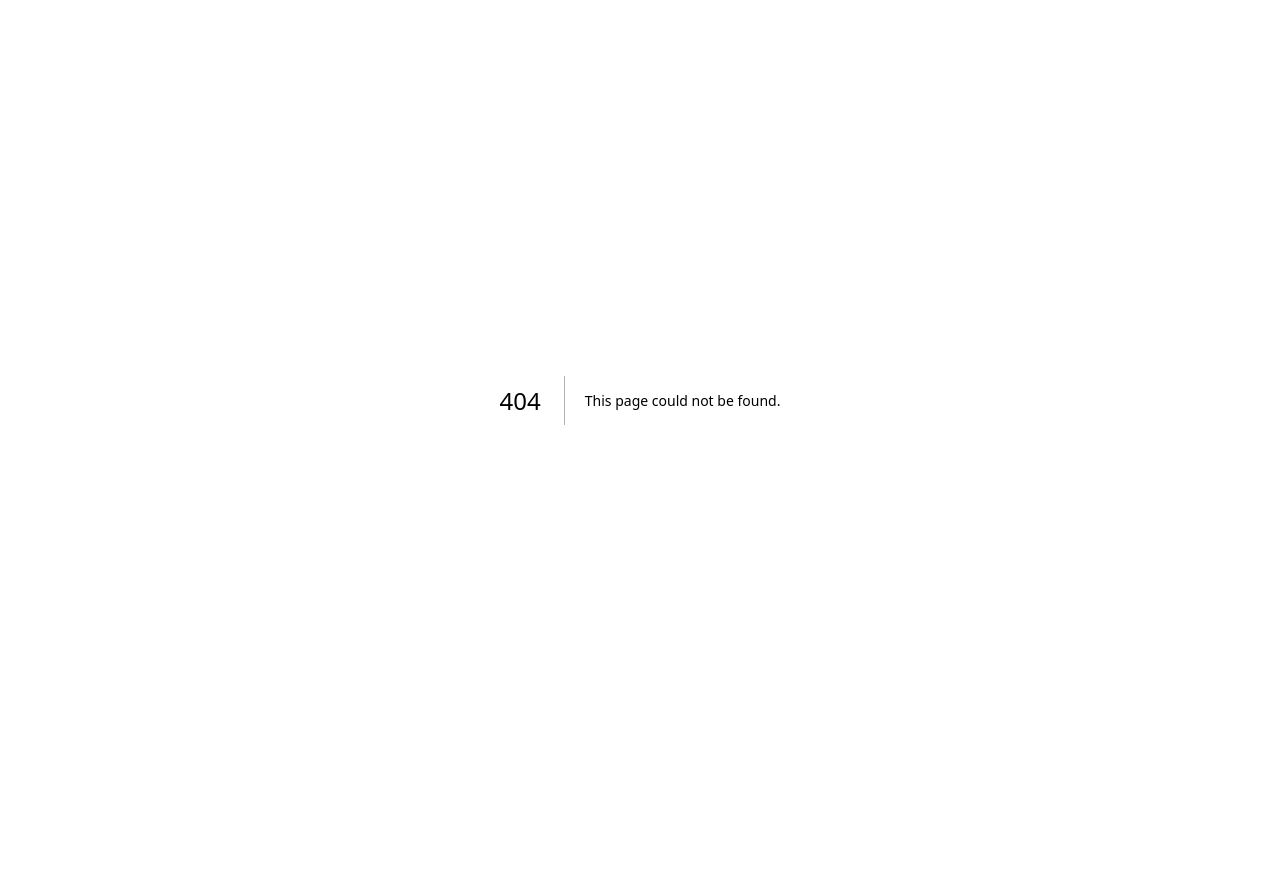
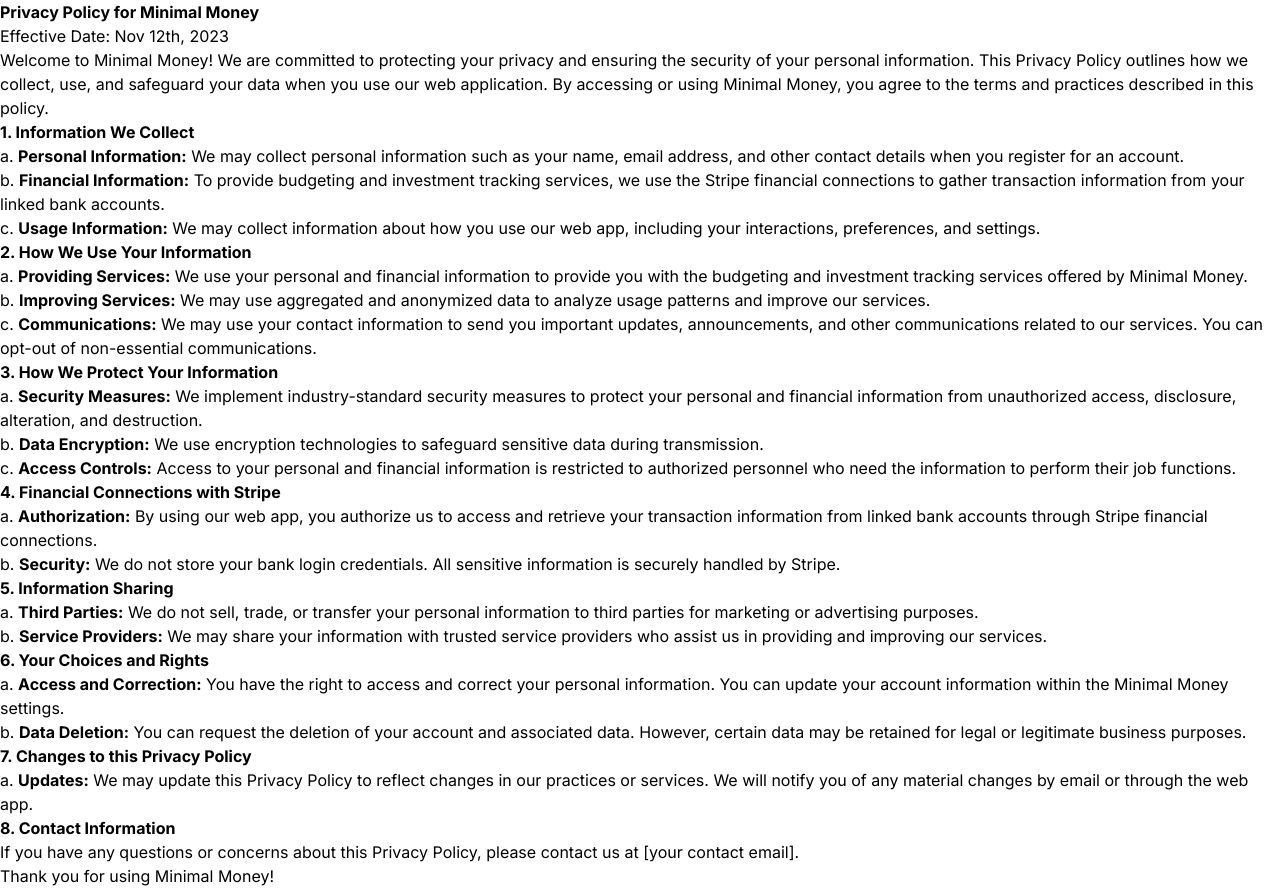
Before and after one commit to tylerwray/boogjet, a Next.js app: page /privacy-policy in a window 1280 px wide. Before the commit this address had no page. Before the commit the page ends 800 px from the top, so only its background shows below. Built offline with nearby package versions, Linux system fonts and the light colour scheme.

Commit message:
Adds privacy policy

```diff
--- /dev/null
+++ b/src/app/privacy-policy/page.tsx
@@ -0,0 +1,124 @@
+export default function PrivacyPolicy() {
+  return (
+    <>
+      <p>
+        <strong>Privacy Policy for Minimal Money</strong>
+      </p>
+      <p>Effective Date: Nov 12th, 2023</p>
+      <p>
+        Welcome to Minimal Money! We are committed to protecting your privacy
+        and ensuring the security of your personal information. This Privacy
+        Policy outlines how we collect, use, and safeguard your data when you
+        use our web application. By accessing or using Minimal Money, you agree
+        to the terms and practices described in this policy.
+      </p>
+      <p>
+        <strong>1. Information We Collect</strong>
+      </p>
+      <p>
+        a. <strong>Personal Information:</strong> We may collect personal
+        information such as your name, email address, and other contact details
+        when you register for an account.
+      </p>
+      <p>
+        b. <strong>Financial Information:</strong> To provide budgeting and
+        investment tracking services, we use the Stripe financial connections to
+        gather transaction information from your linked bank accounts.
+      </p>
+      <p>
+        c. <strong>Usage Information:</strong> We may collect information about
+        how you use our web app, including your interactions, preferences, and
+        settings.
+      </p>
+      <p>
+        <strong>2. How We Use Your Information</strong>
+      </p>
+      <p>
+        a. <strong>Providing Services:</strong> We use your personal and
+        financial information to provide you with the budgeting and investment
+        tracking services offered by Minimal Money.
+      </p>
+      <p>
+        b. <strong>Improving Services:</strong> We may use aggregated and
+        anonymized data to analyze usage patterns and improve our services.
+      </p>
+      <p>
+        c. <strong>Communications:</strong> We may use your contact information
+        to send you important updates, announcements, and other communications
+        related to our services. You can opt-out of non-essential
+        communications.
+      </p>
+      <p>
+        <strong>3. How We Protect Your Information</strong>
+      </p>
+      <p>
+        a. <strong>Security Measures:</strong> We implement industry-standard
+        security measures to protect your personal and financial information
+        from unauthorized access, disclosure, alteration, and destruction.
+      </p>
+      <p>
+        b. <strong>Data Encryption:</strong> We use encryption technologies to
+        safeguard sensitive data during transmission.
+      </p>
+      <p>
+        c. <strong>Access Controls:</strong> Access to your personal and
+        financial information is restricted to authorized personnel who need the
+        information to perform their job functions.
+      </p>
+      <p>
+        <strong>4. Financial Connections with Stripe</strong>
+      </p>
+      <p>
+        a. <strong>Authorization:</strong> By using our web app, you authorize
+        us to access and retrieve your transaction information from linked bank
+        accounts through Stripe financial connections.
+      </p>
+      <p>
+        b. <strong>Security:</strong> We do not store your bank login
+        credentials. All sensitive information is securely handled by Stripe.
+      </p>
+      <p>
+        <strong>5. Information Sharing</strong>
+      </p>
+      <p>
+        a. <strong>Third Parties:</strong> We do not sell, trade, or transfer
+        your personal information to third parties for marketing or advertising
+        purposes.
+      </p>
+      <p>
+        b. <strong>Service Providers:</strong> We may share your information
+        with trusted service providers who assist us in providing and improving
+        our services.
+      </p>
+      <p>
+        <strong>6. Your Choices and Rights</strong>
+      </p>
+      <p>
+        a. <strong>Access and Correction:</strong> You have the right to access
+        and correct your personal information. You can update your account
+        information within the Minimal Money settings.
+      </p>
+      <p>
+        b. <strong>Data Deletion:</strong> You can request the deletion of your
+        account and associated data. However, certain data may be retained for
+        legal or legitimate business purposes.
+      </p>
+      <p>
+        <strong>7. Changes to this Privacy Policy</strong>
+      </p>
+      <p>
+        a. <strong>Updates:</strong> We may update this Privacy Policy to
+        reflect changes in our practices or services. We will notify you of any
+        material changes by email or through the web app.
+      </p>
+      <p>
+        <strong>8. Contact Information</strong>
+      </p>
+      <p>
+        If you have any questions or concerns about this Privacy Policy, please
+        contact us at [your contact email].
+      </p>
+      <p>Thank you for using Minimal Money!</p>
+    </>
+  );
+}
```
